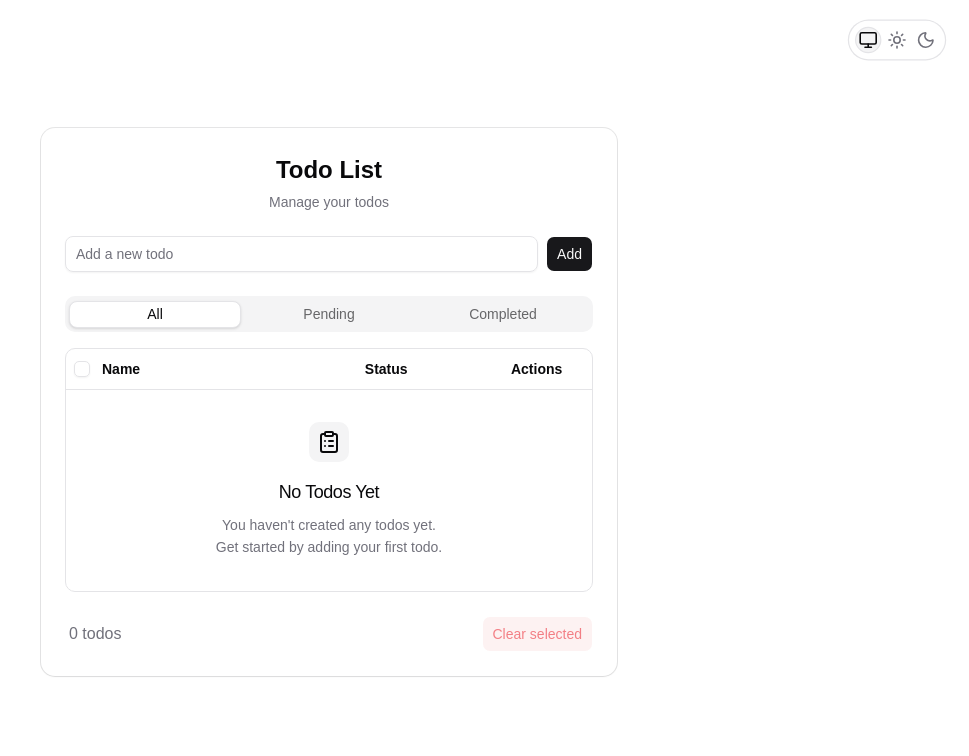
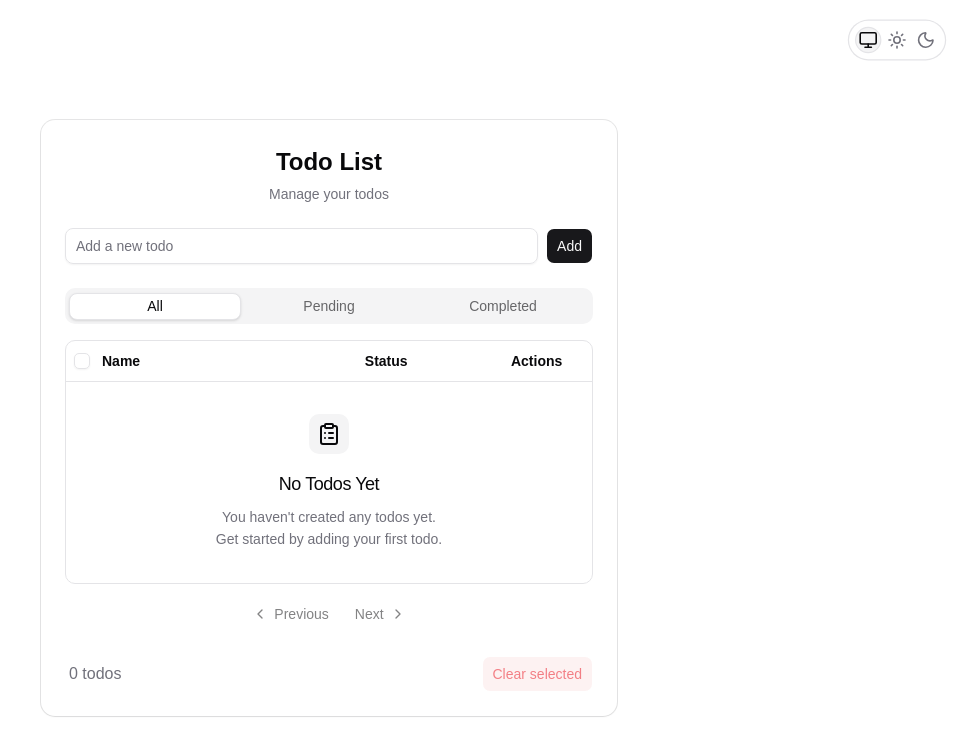
Before and after one commit to chef0111/todocn, a React (Vite) app: page / in a window 1280 px wide. Shown: the top 756 px of the page, without its empty margins (311-1280 px from the left). Built offline with nearby package versions, Linux system fonts and the light colour scheme.

Commit message:
feat: add pagination

```diff
--- a/src/App.tsx
+++ b/src/App.tsx
@@ -9,7 +9,7 @@ export function App() {
         <ThemeSwitcher className="scale-120" />
       </section>
       <section className="flex h-screen w-screen items-start justify-center">
-        <TodoApp className="mt-32" />
+        <TodoApp className="mt-30" />
       </section>
     </ThemeProvider>
   );
--- a/src/components/todo/index.ts
+++ b/src/components/todo/index.ts
@@ -1,6 +1,7 @@
 export { EmptyTodo } from "./empty-todo";
 export { default as TodoApp } from "./todo-app";
 export { default as TodoForm } from "./todo-form";
+export { default as TodoPagination } from "./todo-pagination";
 export type { Todo } from "./todo-table";
 export { default as TodoTable } from "./todo-table";
 export { default as TodoTabs } from "./todo-tabs";
--- a/src/components/todo/todo-app.tsx
+++ b/src/components/todo/todo-app.tsx
@@ -32,6 +32,7 @@ const TodoApp = ({ className }: TodoAppProps) => {
   const [filter, setFilter] = useState<TodoFilter>("all");
   const [selectedIds, setSelectedIds] = useState<string[]>([]);
   const [selectionResetKey, setSelectionResetKey] = useState(0);
+  const [editingTodo, setEditingTodo] = useState<Todo | null>(null);
 
   useEffect(() => {
     saveTodos(todos);
@@ -42,9 +43,7 @@ const TodoApp = ({ className }: TodoAppProps) => {
   };
 
   const handleEdit = (todo: Todo) => {
-    const nextName = window.prompt("Edit todo", todo.name);
-    if (nextName === null) return;
-    setTodos((prev) => editTodo(prev, todo.id, { name: nextName }));
+    setEditingTodo(todo);
   };
 
   const handleDelete = (todoId: string) => {
@@ -62,6 +61,15 @@ const TodoApp = ({ className }: TodoAppProps) => {
     setSelectionResetKey((key) => key + 1);
   };
 
+  const handleSubmitEdit = (id: string, name: string) => {
+    setTodos((prev) => editTodo(prev, id, { name }));
+    setEditingTodo(null);
+  };
+
+  const handleCancelEdit = () => {
+    setEditingTodo(null);
+  };
+
   const visibleTodos = useMemo(
     () => filterTodo(todos, filter),
     [todos, filter]
@@ -74,7 +82,13 @@ const TodoApp = ({ className }: TodoAppProps) => {
         <CardDescription>Manage your todos</CardDescription>
       </CardHeader>
       <CardContent className="space-y-4">
-        <TodoForm onCreate={handleCreate} existingTodos={todos} />
+        <TodoForm
+          onCreate={handleCreate}
+          onEdit={handleSubmitEdit}
+          onCancelEdit={handleCancelEdit}
+          existingTodos={todos}
+          editingTodo={editingTodo}
+        />
         <TodoTabs value={filter} onValueChange={setFilter} />
         <TodoTable
           data={visibleTodos}
--- a/src/components/todo/todo-form.tsx
+++ b/src/components/todo/todo-form.tsx
@@ -1,4 +1,5 @@
 import { zodResolver } from "@hookform/resolvers/zod";
+import { useEffect } from "react";
 import { Controller, useForm } from "react-hook-form";
 import z from "zod";
 
@@ -18,10 +19,19 @@ type TodoFormValues = z.infer<typeof TodoSchema>;
 
 type TodoFormProps = {
   onCreate: (name: string) => void;
+  onEdit: (id: string, name: string) => void;
+  onCancelEdit: () => void;
   existingTodos: Todo[];
+  editingTodo: Todo | null;
 };
 
-const TodoForm = ({ onCreate, existingTodos }: TodoFormProps) => {
+const TodoForm = ({
+  onCreate,
+  onEdit,
+  onCancelEdit,
+  existingTodos,
+  editingTodo,
+}: TodoFormProps) => {
   const form = useForm<TodoFormValues>({
     resolver: zodResolver(TodoSchema),
     defaultValues: {
@@ -29,10 +39,22 @@ const TodoForm = ({ onCreate, existingTodos }: TodoFormProps) => {
     },
   });
 
+  const isEditing = !!editingTodo;
+
+  useEffect(() => {
+    if (editingTodo) {
+      form.reset({ content: editingTodo.name });
+    } else {
+      form.reset({ content: "" });
+    }
+  }, [editingTodo, form]);
+
   const handleSubmit = (data: TodoFormValues) => {
     const normalized = data.content.trim().toLowerCase();
     const todoExisted = existingTodos.some(
-      (todo) => todo.name.trim().toLowerCase() === normalized
+      (todo) =>
+        todo.name.trim().toLowerCase() === normalized &&
+        (!editingTodo || todo.id !== editingTodo.id)
     );
 
     if (todoExisted) {
@@ -43,8 +65,19 @@ const TodoForm = ({ onCreate, existingTodos }: TodoFormProps) => {
       return;
     }
 
+    if (isEditing && editingTodo) {
+      onEdit(editingTodo.id, data.content);
+      form.reset({ content: "" });
+      return;
+    }
+
     onCreate(data.content);
     form.reset();
+  };
+
+  const handleCancel = () => {
+    form.reset({ content: "" });
+    onCancelEdit();
   };
 
   return (
@@ -58,11 +91,18 @@ const TodoForm = ({ onCreate, existingTodos }: TodoFormProps) => {
               <Input
                 {...field}
                 type="text"
-                placeholder="Add a new todo"
+                placeholder={isEditing ? "Edit todo" : "Add a new todo"}
                 aria-invalid={fieldState.invalid}
                 className="grow"
               />
-              <Button type="submit">Add</Button>
+              <div className="flex items-center gap-2">
+                {isEditing && (
+                  <Button type="button" variant="ghost" onClick={handleCancel}>
+                    Cancel
+                  </Button>
+                )}
+                <Button type="submit">{isEditing ? "Save" : "Add"}</Button>
+              </div>
             </div>
             {fieldState.invalid && <FieldError errors={[fieldState.error]} />}
           </Field>
--- /dev/null
+++ b/src/components/todo/todo-pagination.tsx
@@ -0,0 +1,71 @@
+"use client";
+
+import {
+  Pagination,
+  PaginationContent,
+  PaginationItem,
+  PaginationNext,
+  PaginationPrevious,
+} from "@/components/ui/pagination";
+import { cn } from "@/lib/utils";
+
+type TodoPaginationProps = {
+  canPreviousPage: boolean;
+  canNextPage: boolean;
+  onPreviousPage: () => void;
+  onNextPage: () => void;
+  selectedCount: number;
+  totalCount: number;
+};
+
+const TodoPagination = ({
+  canPreviousPage,
+  canNextPage,
+  onPreviousPage,
+  onNextPage,
+  selectedCount,
+  totalCount,
+}: TodoPaginationProps) => {
+  return (
+    <div className="mt-3 flex items-center justify-between gap-4">
+      {selectedCount > 0 && (
+        <div className="text-muted-foreground text-sm">
+          {selectedCount} of {totalCount} {totalCount === 1 ? "todo" : "todos"}{" "}
+          selected
+        </div>
+      )}
+      <Pagination className="w-auto justify-end">
+        <PaginationContent>
+          <PaginationItem>
+            <PaginationPrevious
+              href="#"
+              onClick={(event) => {
+                event.preventDefault();
+                if (canPreviousPage) {
+                  onPreviousPage();
+                }
+              }}
+              className={cn(
+                !canPreviousPage && "pointer-events-none opacity-50"
+              )}
+            />
+          </PaginationItem>
+          <PaginationItem>
+            <PaginationNext
+              href="#"
+              onClick={(event) => {
+                event.preventDefault();
+                if (canNextPage) {
+                  onNextPage();
+                }
+              }}
+              className={cn(!canNextPage && "pointer-events-none opacity-50")}
+            />
+          </PaginationItem>
+        </PaginationContent>
+      </Pagination>
+    </div>
+  );
+};
+
+export default TodoPagination;
--- a/src/components/todo/todo-table.tsx
+++ b/src/components/todo/todo-table.tsx
@@ -8,6 +8,7 @@ import {
   getFilteredRowModel,
   getPaginationRowModel,
   getSortedRowModel,
+  type PaginationState,
   type SortingState,
   useReactTable,
   type VisibilityState,
@@ -34,7 +35,7 @@ import {
 } from "@/components/ui/table";
 import { cn } from "@/lib/utils";
 
-import { EmptyTodo } from "./";
+import { EmptyTodo, TodoPagination } from "./";
 
 export type Todo = {
   id: string;
@@ -168,6 +169,10 @@ export default function TodoTable({
   const [columnFilters, setColumnFilters] = useState<ColumnFiltersState>([]);
   const [columnVisibility, setColumnVisibility] = useState<VisibilityState>({});
   const [rowSelection, setRowSelection] = useState({});
+  const [pagination, setPagination] = useState<PaginationState>({
+    pageIndex: 0,
+    pageSize: 5,
+  });
 
   const columns = useMemo(
     () => createColumns(onEdit, onDelete, onStatusChange),
@@ -193,7 +198,9 @@ export default function TodoTable({
       columnFilters,
       columnVisibility,
       rowSelection,
+      pagination,
     },
+    onPaginationChange: setPagination,
   });
 
   useEffect(() => {
@@ -276,12 +283,14 @@ export default function TodoTable({
           </TableBody>
         </Table>
       </div>
-      {selectedFilteredTodosCount > 0 && (
-        <div className="text-muted-foreground flex items-center justify-end space-x-2 pt-2 text-sm">
-          {selectedFilteredTodosCount} of {selectedTodosCount}{" "}
-          {selectedTodosCount === 1 ? "todo" : "todos"} selected
-        </div>
-      )}
+      <TodoPagination
+        canPreviousPage={table.getCanPreviousPage()}
+        canNextPage={table.getCanNextPage()}
+        onPreviousPage={table.previousPage}
+        onNextPage={table.nextPage}
+        selectedCount={selectedFilteredTodosCount}
+        totalCount={selectedTodosCount}
+      />
     </div>
   );
 }
--- /dev/null
+++ b/src/components/ui/pagination.tsx
@@ -0,0 +1,131 @@
+import {
+  ChevronLeftIcon,
+  ChevronRightIcon,
+  MoreHorizontalIcon,
+} from "lucide-react";
+import * as React from "react";
+
+import { Button } from "@/components/ui/button";
+import { cn } from "@/lib/utils";
+
+function Pagination({ className, ...props }: React.ComponentProps<"nav">) {
+  return (
+    <nav
+      role="navigation"
+      aria-label="pagination"
+      data-slot="pagination"
+      className={cn("mx-auto flex w-full justify-center", className)}
+      {...props}
+    />
+  );
+}
+
+function PaginationContent({
+  className,
+  ...props
+}: React.ComponentProps<"ul">) {
+  return (
+    <ul
+      data-slot="pagination-content"
+      className={cn("flex items-center gap-1", className)}
+      {...props}
+    />
+  );
+}
+
+function PaginationItem({ ...props }: React.ComponentProps<"li">) {
+  return <li data-slot="pagination-item" {...props} />;
+}
+
+type PaginationLinkProps = {
+  isActive?: boolean;
+} & Pick<React.ComponentProps<typeof Button>, "size"> &
+  React.ComponentProps<"a">;
+
+function PaginationLink({
+  className,
+  isActive,
+  size = "icon",
+  ...props
+}: PaginationLinkProps) {
+  return (
+    <Button
+      variant={isActive ? "outline" : "ghost"}
+      size={size}
+      className={cn(className)}
+      nativeButton={false}
+      render={
+        <a
+          aria-current={isActive ? "page" : undefined}
+          data-slot="pagination-link"
+          data-active={isActive}
+          {...props}
+        />
+      }
+    />
+  );
+}
+
+function PaginationPrevious({
+  className,
+  ...props
+}: React.ComponentProps<typeof PaginationLink>) {
+  return (
+    <PaginationLink
+      aria-label="Go to previous page"
+      size="default"
+      className={cn("pl-2!", className)}
+      {...props}
+    >
+      <ChevronLeftIcon data-icon="inline-start" />
+      <span className="hidden sm:block">Previous</span>
+    </PaginationLink>
+  );
+}
+
+function PaginationNext({
+  className,
+  ...props
+}: React.ComponentProps<typeof PaginationLink>) {
+  return (
+    <PaginationLink
+      aria-label="Go to next page"
+      size="default"
+      className={cn("pr-2!", className)}
+      {...props}
+    >
+      <span className="hidden sm:block">Next</span>
+      <ChevronRightIcon data-icon="inline-end" />
+    </PaginationLink>
+  );
+}
+
+function PaginationEllipsis({
+  className,
+  ...props
+}: React.ComponentProps<"span">) {
+  return (
+    <span
+      aria-hidden
+      data-slot="pagination-ellipsis"
+      className={cn(
+        "flex size-9 items-center justify-center [&_svg:not([class*='size-'])]:size-4",
+        className
+      )}
+      {...props}
+    >
+      <MoreHorizontalIcon />
+      <span className="sr-only">More pages</span>
+    </span>
+  );
+}
+
+export {
+  Pagination,
+  PaginationContent,
+  PaginationEllipsis,
+  PaginationItem,
+  PaginationLink,
+  PaginationNext,
+  PaginationPrevious,
+};
--- a/src/main.tsx
+++ b/src/main.tsx
@@ -7,6 +7,6 @@ import App from "./App.tsx";
 
 createRoot(document.getElementById("root")!).render(
   <StrictMode>
-    <App />
+    <App no-scrollbar />
   </StrictMode>
 );
--- a/tsconfig.app.json
+++ b/tsconfig.app.json
@@ -24,7 +24,7 @@
     "noFallthroughCasesInSwitch": true,
     "noUncheckedSideEffectImports": true,
     "baseUrl": ".",
-    "ignoreDeprecations": "6.0",
+    // "ignoreDeprecations": "6.0",
     "paths": {
       "@/*": ["./src/*"]
     }
```
Also changed, not shown: src/index.css (+20 -0 lines).
